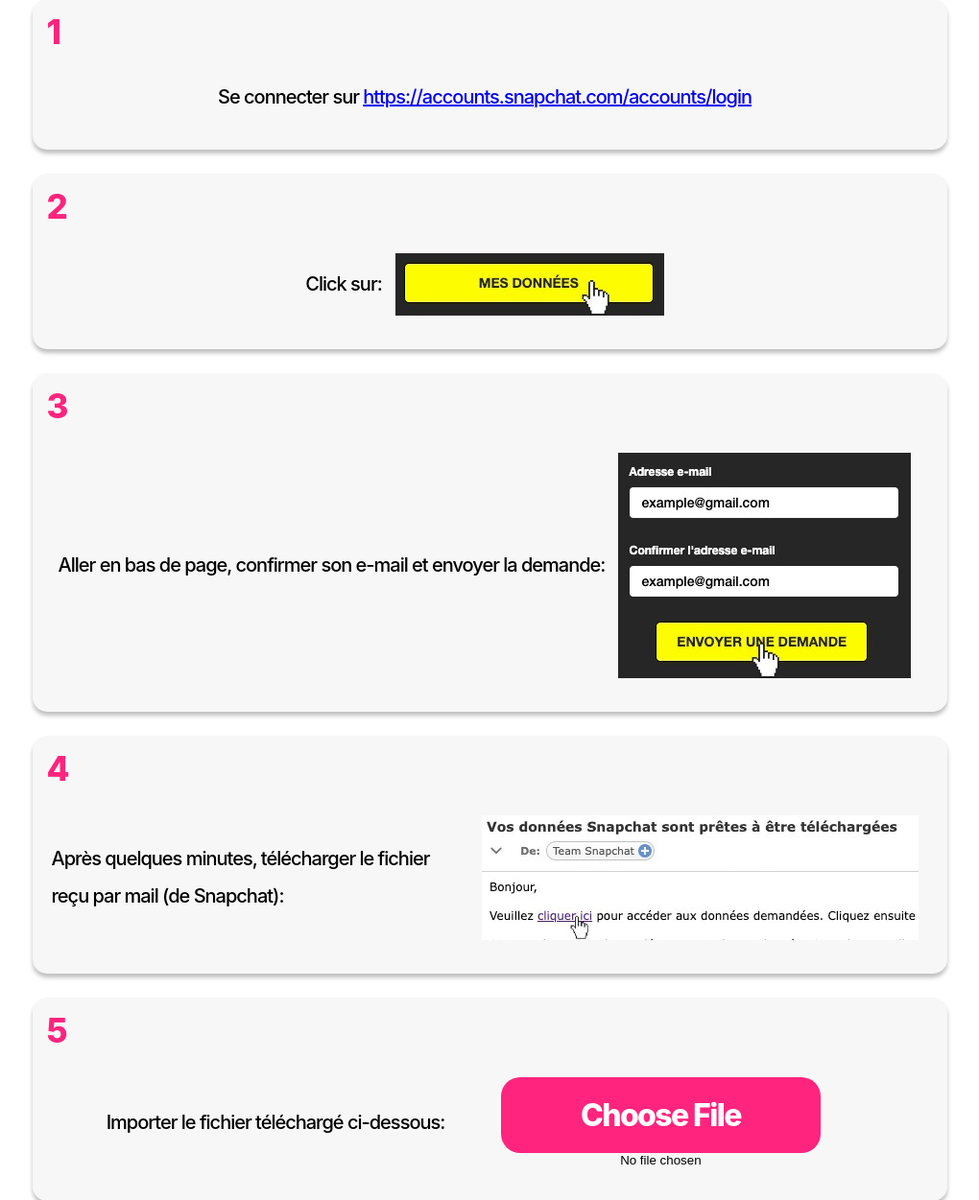
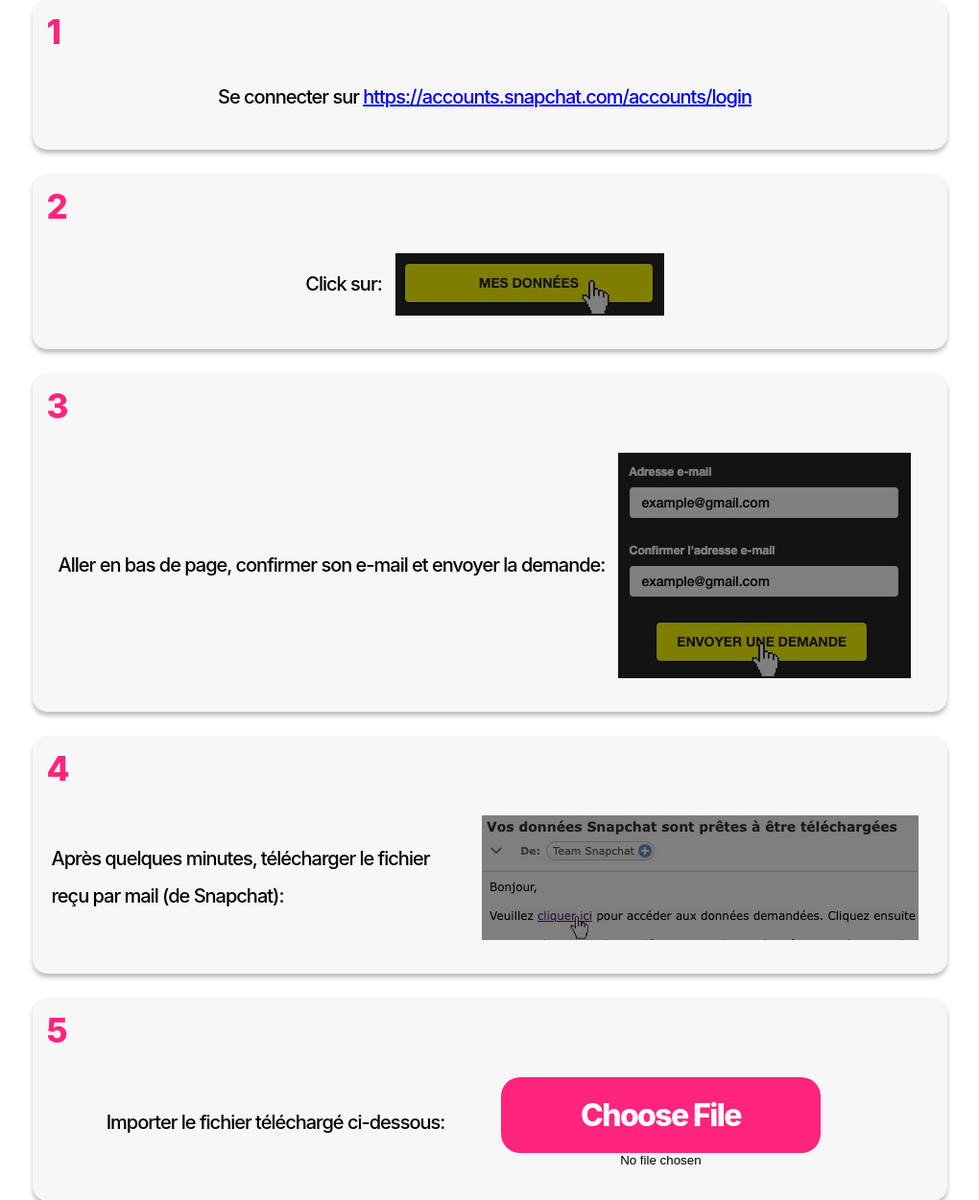
Before and after one commit to SirnaEls/snapchat-memories-download-front, a PHP site: page / in a window 1280 px wide. Shown: the part 82-1333 px from the top of the page at 96% size, without its empty margins (130-1150 px from the left). Run offline with PHP 8.4, Linux system fonts and the light colour scheme; some web fonts are replaced.

Commit message:
add brightness on images

```diff
--- a/index.html
+++ b/index.html
@@ -32,7 +32,7 @@
           <div class="step_description_text font_inter">
             Click sur:
           </div>
-          <img src="./assets/snapchat_mes_donnees.jpeg" \>
+          <img class="brightness" src="./assets/snapchat_mes_donnees.jpeg" \>
         </div>
       </div>
 
@@ -42,7 +42,7 @@
           <div class="step_description_text font_inter">
             Aller en bas de page, confirmer son e-mail et envoyer la demande:
           </div>
-          <img src="./assets/snapchat_envoyer_demande.jpeg" \>
+          <img class="brightness" src="./assets/snapchat_envoyer_demande.jpeg" \>
         </div>
       </div>
 
@@ -52,7 +52,7 @@
           <div class="step_description_text font_inter">
             Après quelques minutes, télécharger le fichier reçu par mail (de Snapchat):
           </div>
-          <img src="./assets/snapchat_email_telechargement.jpeg" \>
+          <img class="brightness" src="./assets/snapchat_email_telechargement.jpeg" \>
         </div>
       </div>
 
--- a/style.css
+++ b/style.css
@@ -87,6 +87,10 @@
   justify-content: center;
   align-items: center;
   gap: 14px;
+}
+
+.brightness {
+  filter: brightness(0.5);
 }
 
 .inputfile {
```
